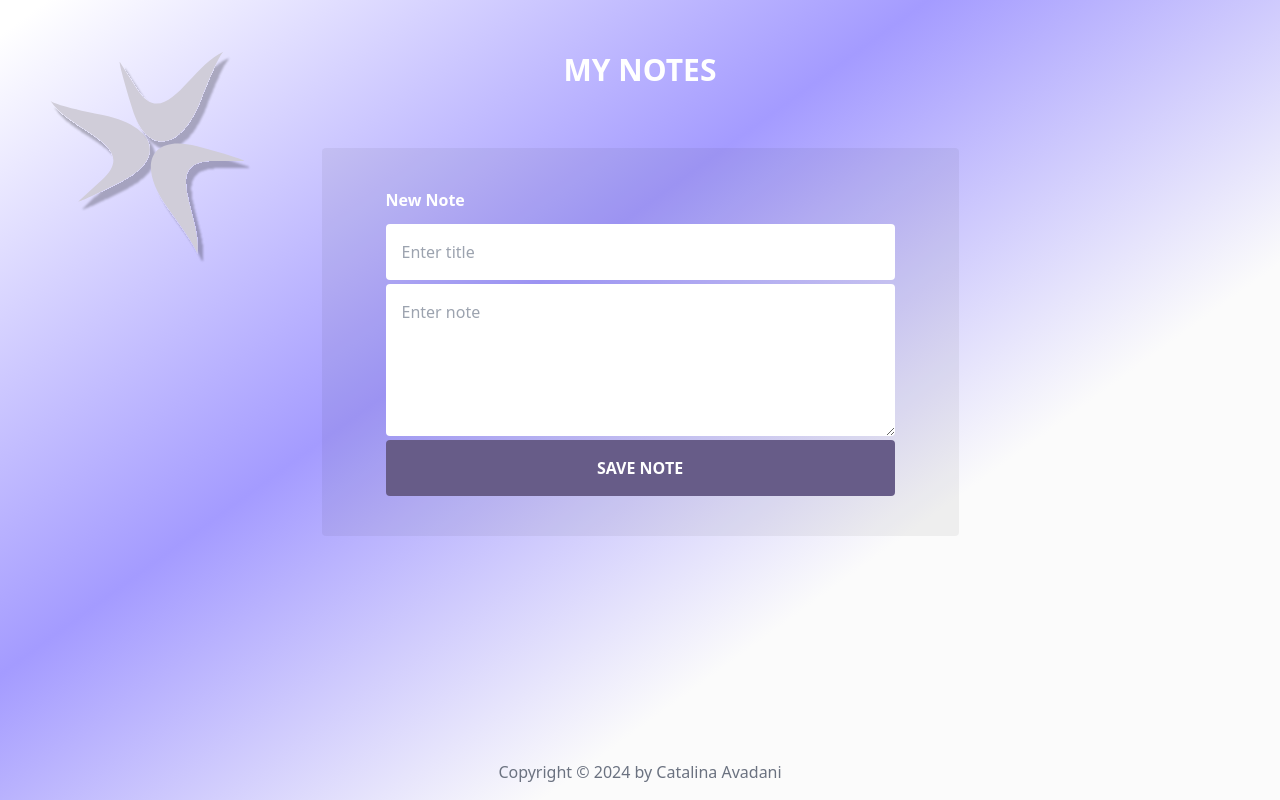
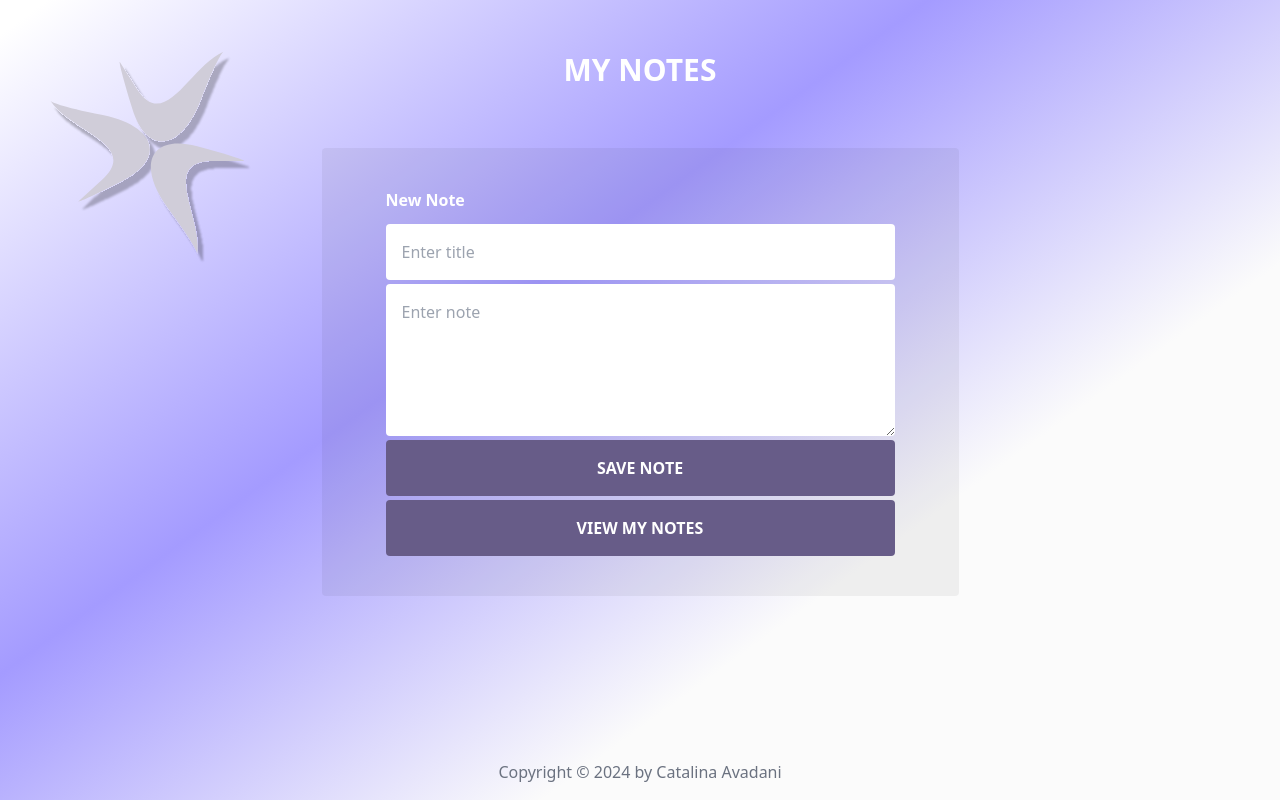
Before and after one commit to CatAvadani/my-notes, a Next.js app: page / in a window 1280 px wide. Built offline with nearby package versions, Linux system fonts and the light colour scheme.

Commit message:
Add links to the home page and to view all notes.

```diff
--- a/app/components/Footer.tsx
+++ b/app/components/Footer.tsx
@@ -1,7 +1,7 @@
 export default function Footer() {
   const currentYear = new Date().getFullYear();
   return (
-    <p className=' p-4 text-gray-500'>
+    <p className=' p-4 mt-5 text-gray-500'>
       Copyright © {currentYear} by Catalina Avadani
     </p>
   );
--- a/app/layout.tsx
+++ b/app/layout.tsx
@@ -1,5 +1,6 @@
 import type { Metadata } from "next";
 import Image from "next/image";
+import Link from "next/link";
 import Footer from "./components/Footer";
 import NotesProvider from "./contexts/NoteContext";
 import "./globals.css";
@@ -16,16 +17,18 @@ export default function RootLayout({
 }>) {
   return (
     <html lang='en'>
-      <body className='h-screen flex flex-col items-center justify-between'>
+      <body className='h-full min-h-screen flex flex-col items-center justify-between'>
         <main className=' flex flex-col items-center '>
           <NotesProvider>{children}</NotesProvider>
+          <Link href={"/"}>
             <Image
               src='/logo.svg'
               alt='logo'
               width={100}
               height={100}
-            className=' absolute left-1 top-2 size-48 md:size-64'
+              className=' absolute left-1 top-2 size-36 md:size-64'
             />
+          </Link>
         </main>
         <Footer />
       </body>
--- a/app/page.tsx
+++ b/app/page.tsx
@@ -1,5 +1,5 @@
 "use client";
-import Image from "next/image";
+import Link from "next/link";
 import { useRouter } from "next/navigation";
 import { useState } from "react";
 import { useNotes } from "./contexts/NoteContext";
@@ -58,6 +58,11 @@ export default function Home() {
         >
           SAVE NOTE
         </button>
+        <Link href={"/allNotes"}>
+          <button className=' p-4 bg-[#675c88] text-white font-semibold rounded hover:bg-[#53486b] transition-all hover:text-slate-100 w-full'>
+            VIEW MY NOTES
+          </button>
+        </Link>
       </form>
     </div>
   );
```
Lines whose indentation alone changed are shown as unchanged.
